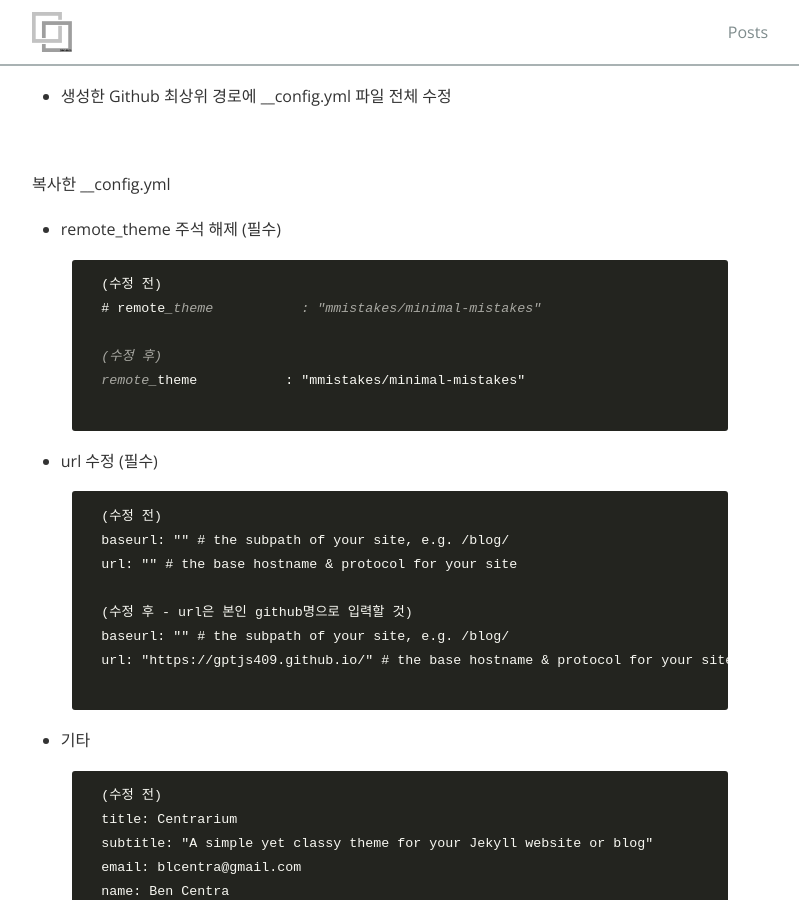
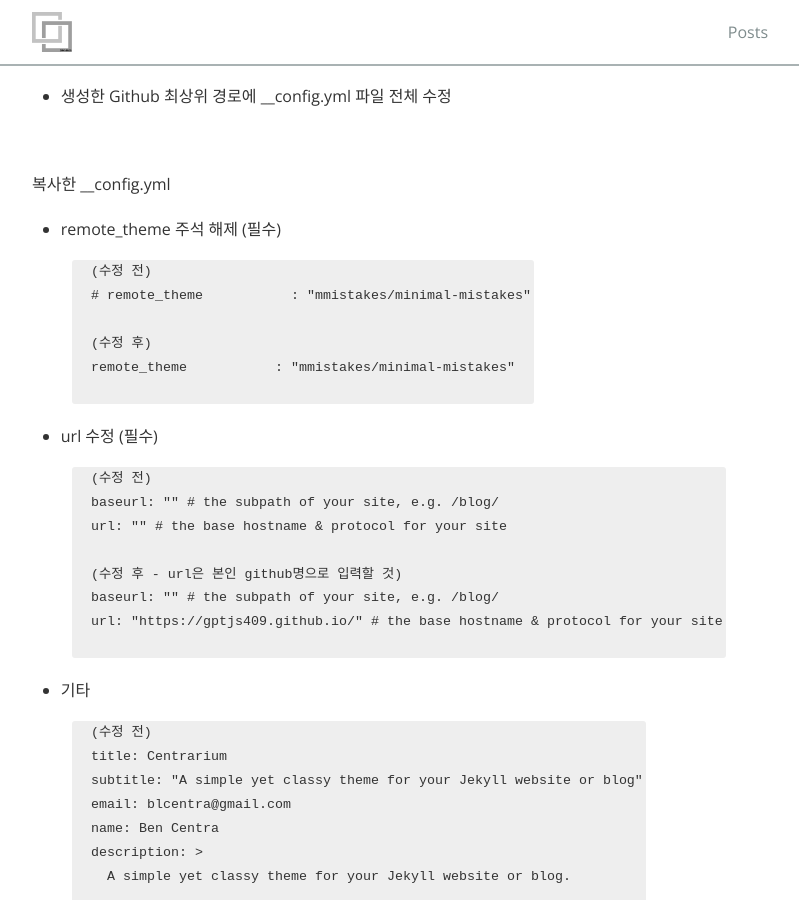
Before and after one commit to gptjs409/gptjs409.github.io, a Jekyll site: the page built from _posts/git/2019-10-11-theme-change.md, in a window 1280 px wide and 900 px high, scrolled down 802 px. Shown: the whole window, without its empty margins (240-1039 px from the left). Built offline with Jekyll 4.4.1, drawn with Linux system fonts in a browser that asks for light colours; nearby versions of some CDN libraries.

Commit message:
#1 주석처리

```diff
--- a/_includes/head.html
+++ b/_includes/head.html
@@ -12,7 +12,7 @@
 
   <!-- External libraries -->
   <link rel="stylesheet" href="//maxcdn.bootstrapcdn.com/font-awesome/4.6.3/css/font-awesome.min.css">
-  <link rel="stylesheet" href="//cdnjs.cloudflare.com/ajax/libs/highlight.js/9.9.0/styles/{{ site.highlightjs_theme }}.min.css">
+  <!--link rel="stylesheet" href="//cdnjs.cloudflare.com/ajax/libs/highlight.js/9.9.0/styles/{{ site.highlightjs_theme }}.min.css"-->
   <link rel="stylesheet" href="//cdnjs.cloudflare.com/ajax/libs/lightbox2/2.7.1/css/lightbox.css">
 
   <!-- Favicon and other icons (made with http://www.favicon-generator.org/) -->
```
